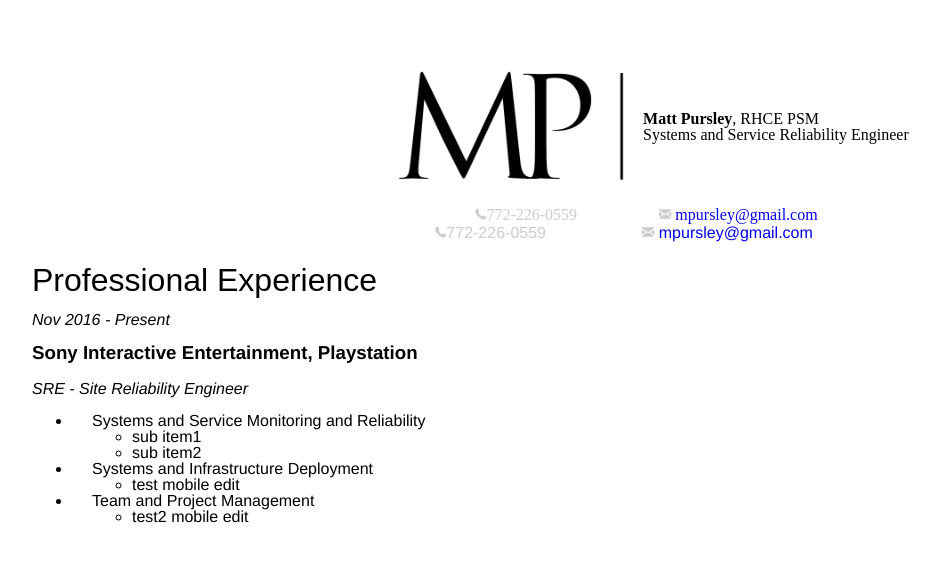
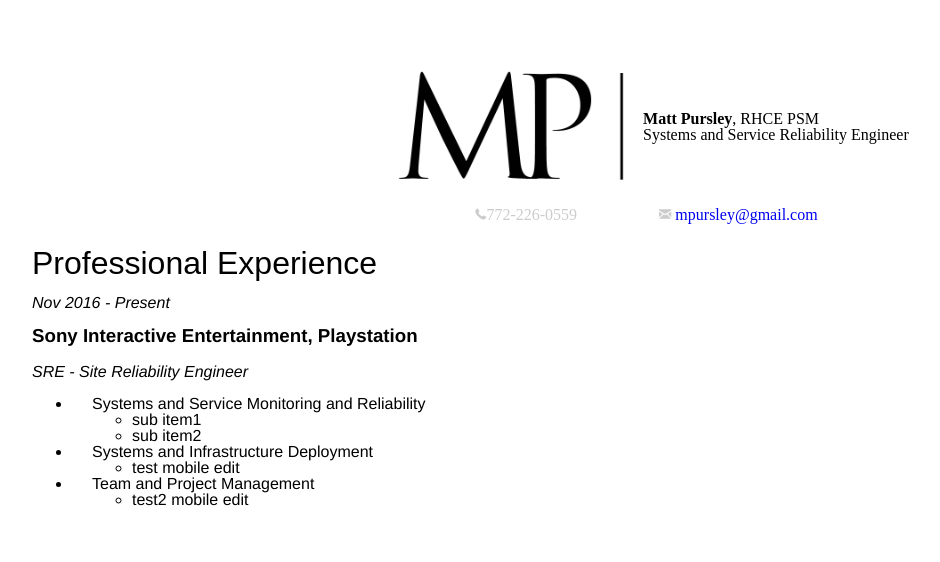
Before and after one commit to mpursley/mpursley.github.io, a Jekyll site: the page built from index_resume_short.md, in a window 1280 px wide. Shown: the top 562 px of the page, without its empty margins (16-956 px from the left). Built offline with Jekyll 4.4.1, drawn with Linux system fonts in a browser that asks for light colours.

Commit message:
Update index_resume_short.md

```diff
--- a/index_resume_short.md
+++ b/index_resume_short.md
@@ -23,16 +23,7 @@
     </td>
   </tr>
 </table>
-
-<div id="webaddress">
-  <i class="fi-telephone"></i>772-226-0559
-  &nbsp;&nbsp;&nbsp;&nbsp;&nbsp;&nbsp;&nbsp;&nbsp;&nbsp;&nbsp;&nbsp;&nbsp;&nbsp;&nbsp;&nbsp;&nbsp;
-  <i class="fi-mail" style="margin-left:1em"></i>
-  <a href="mailto:mpursley@gmail.com">mpursley@gmail.com</a>
-</div>
 </center>
-
-
 
 ## Professional Experience
 
```
